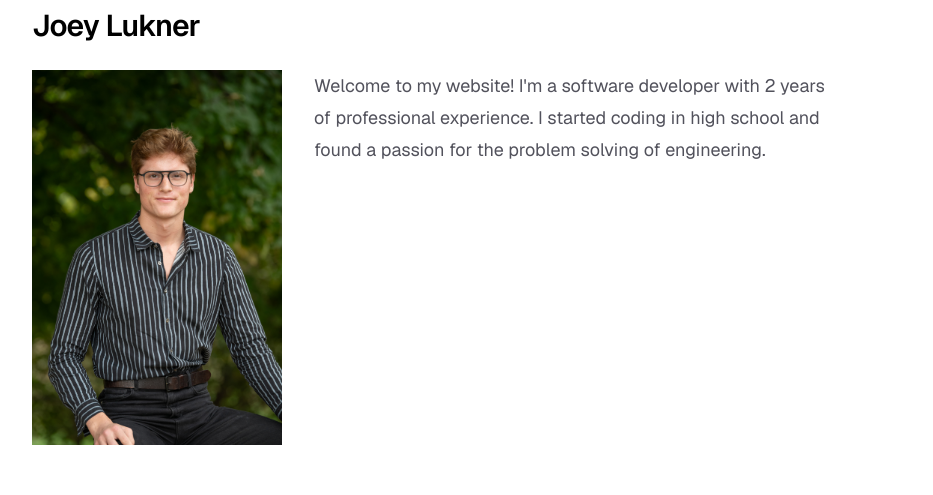
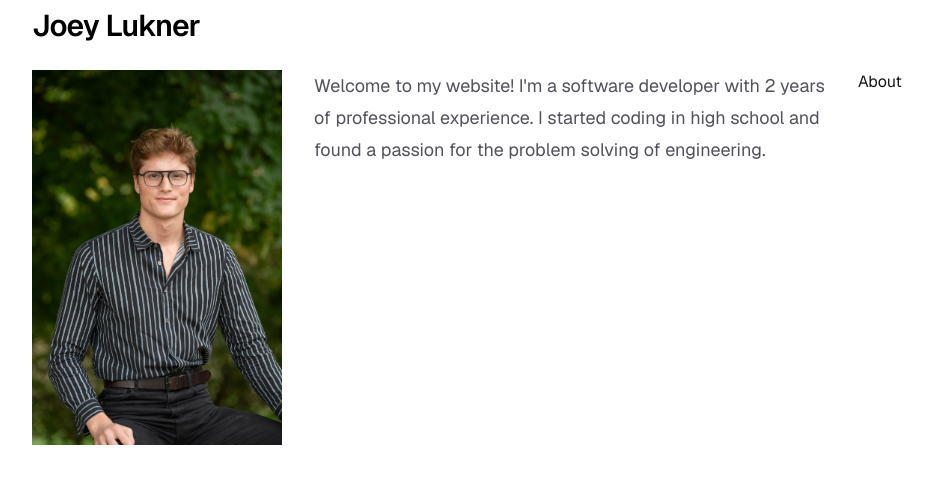
Before and after one commit to joeylukner/website-jlukner, a Next.js app: page / in a window 1280 px wide. Shown: the part 122-617 px from the top of the page, without its empty margins (160-1093 px from the left). Built offline with nearby package versions, Linux system fonts and the light colour scheme.

Commit message:
Added basic routing for Projects

```diff
--- a/app/page.tsx
+++ b/app/page.tsx
@@ -1,24 +1,7 @@
 import Image from "next/image";
-import Projects from "./projects"
+import Projects from "./projects/page"
 import Link from "next/link";
-// import { createBrowserRouter } from "react-router";
 
-// let router = createBrowserRouter([
-//   {
-//     path: "/",
-//     Component: Root,
-//     children: [
-//       {
-//         path: "shows/:showId",
-//         Component: Show,
-//         loader: ({request, params }) =>
-//           fetch(`/api/show/${params.showId}.json`, {
-//             signal: request.signal,
-//           }),
-//       },
-//     ],
-//   },
-// ])
 export default function Home() {
   return (
     <div className="flex flex-col min-h-screen items-center justify-center bg-zinc-50 font-sans dark:bg-black">
@@ -39,7 +22,7 @@ export default function Home() {
             <p className="max-w-xl text-lg leading-8 text-zinc-600 dark:text-zinc-400 px-8">
             Welcome to my website! I'm a software developer with 2 years of professional experience. I started coding in high school and found a passion for the problem solving of engineering.
           </p>
-          {/* <Link><button>About</button></Link> */}
+          <Link href={"/projects"}><button>About</button></Link>
           </div>
         </div>
         <div className="flex flex-col gap-4 text-base font-medium sm:flex-row">
```
Also changed, not shown: app/projects/page.tsx (renamed from app/projects.tsx).
